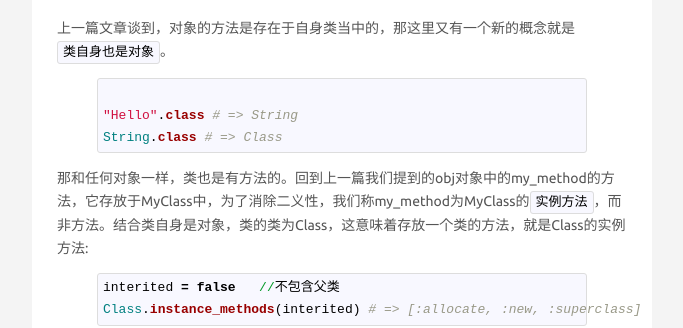
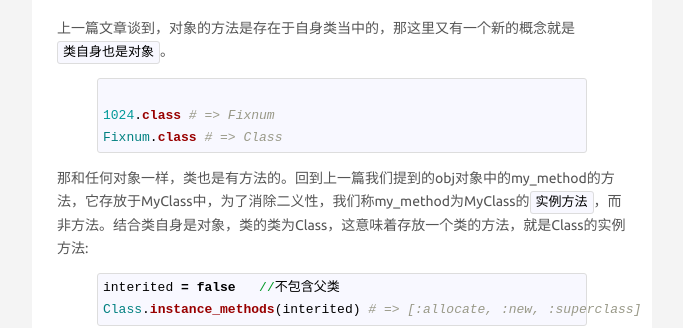
Before and after one commit to EthanPan/ethanpan.github.io, a Jekyll site: the page built from _posts/2013-11-24-Ruby对象模型浅析（二）.markdown, in a window 1280 px wide. Shown: the part 182-510 px from the top of the page, without its empty margins (298-981 px from the left). Built offline with Jekyll 4.4.1, drawn with Linux system fonts in a browser that asks for light colours; Markdown is read by kramdown in place of the engine named in the settings; comment, search, counter and statistics services are not loaded.

Commit message:
更改例子

```diff
--- a/_posts/2013-11-24-Ruby对象模型浅析（二）.markdown
+++ b/_posts/2013-11-24-Ruby对象模型浅析（二）.markdown
@@ -12,8 +12,8 @@ disqus: y
 上一篇文章谈到，对象的方法是存在于自身类当中的，那这里又有一个新的概念就是`类自身也是对象`。
 
 {% highlight ruby %}
-"Hello".class # => String
-String.class # => Class
+1024.class # => Fixnum
+Fixnum.class # => Class
 {% endhighlight %}
 
 那和任何对象一样，类也是有方法的。回到上一篇我们提到的obj对象中的my_method的方法，它存放于MyClass中，为了消除二义性，我们称my_method为MyClass的`实例方法`，而非方法。结合类自身是对象，类的类为Class，这意味着存放一个类的方法，就是Class的实例方法:
```
